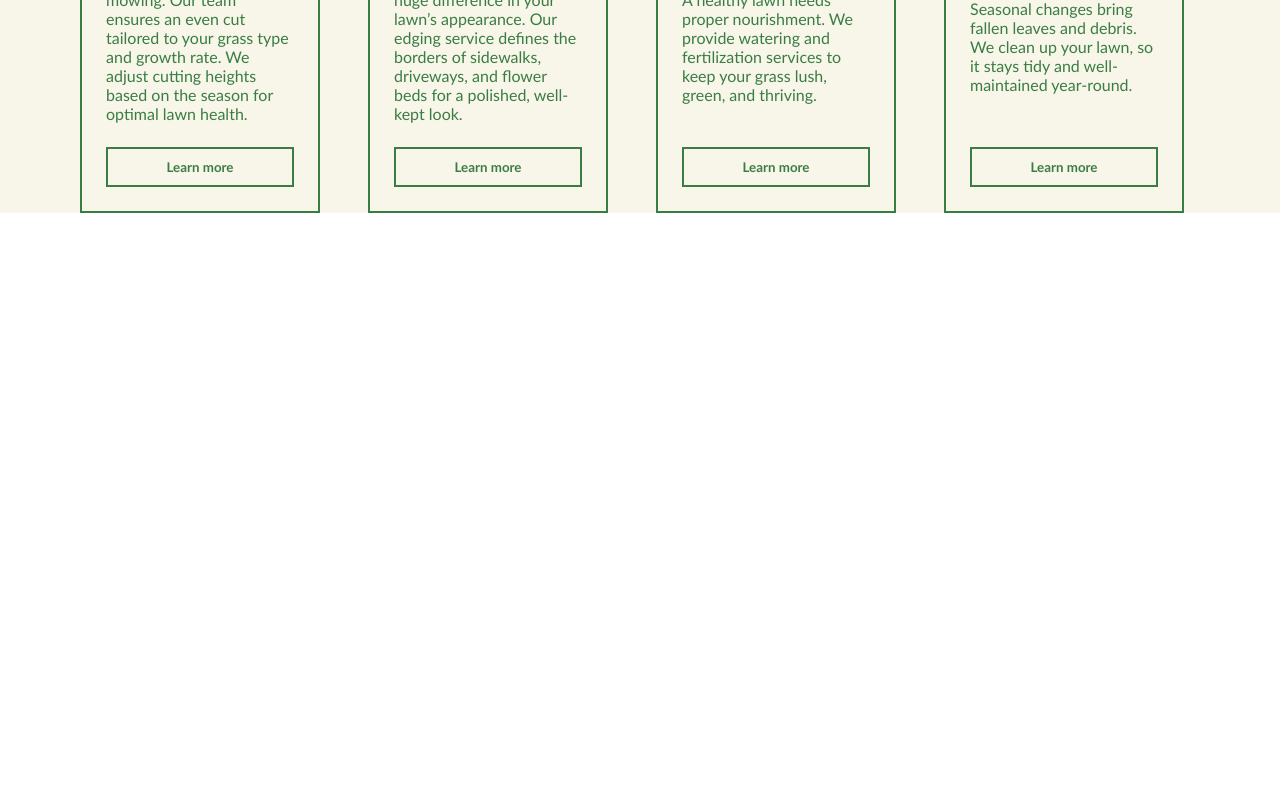
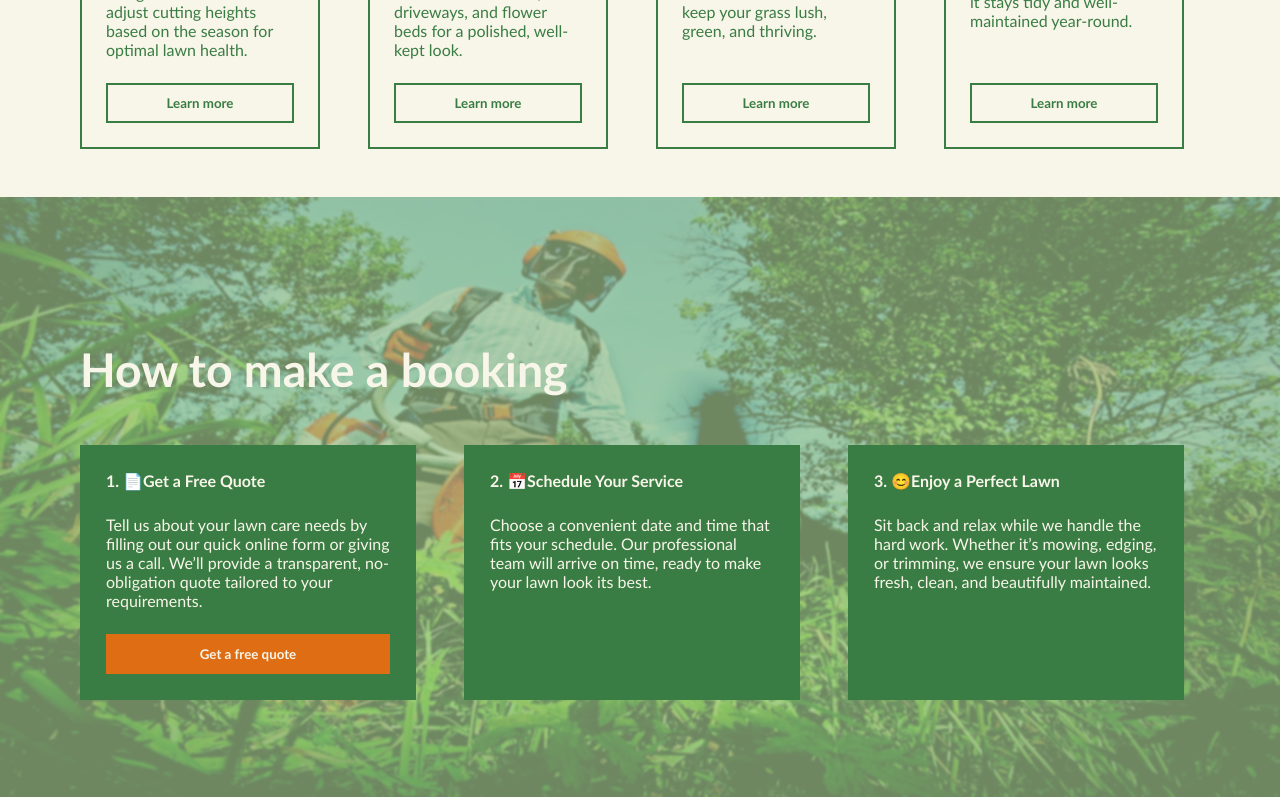
Before and after one commit to SthembisoVinjwa/garden_services, a React (Vite) app in the folder react/: page / in a window 1280 px wide. Shown: the part 1377-2177 px from the top of the page. Before the commit the page ends 1590 px from the top, so only its background shows below. Built offline with nearby package versions, Linux system fonts and the light colour scheme.

Commit message:
Add how to section

```diff
--- a/react/src/components/About.css
+++ b/react/src/components/About.css
@@ -1,7 +1,7 @@
 .aboutWrapper {
     display: flex;
     flex-direction: column;
-    padding: 5em 5em;
+    padding: 3em 5em;
     gap: 3em;
     color: var(--main);
 }
--- a/react/src/components/Header.css
+++ b/react/src/components/Header.css
@@ -1,4 +1,7 @@
 .headerWrapper {
+    position: sticky;
+    top: 0;
+    z-index: 1;
     background-color: var(--main);
     color: var(--background);
     font-weight: bold;
--- a/react/src/components/Header.tsx
+++ b/react/src/components/Header.tsx
@@ -15,9 +15,6 @@ const Header = () => {
         <li>
           <NavLink to="/">Services</NavLink>
         </li>
-        <li>
-          <NavLink to="/">Contact us</NavLink>
-        </li>
       </ul>
     </div>
   );
--- /dev/null
+++ b/react/src/components/How.css
@@ -0,0 +1,57 @@
+.howWrapper {
+    height: 600px;
+    width: 100%;
+    position: relative;
+}
+
+.howWrapper img {
+    width: 100%;
+    height: 600px;
+}
+
+.howContent {
+    position: absolute;
+    display: flex;
+    flex-direction: column;
+    justify-content: center;
+    top: 0;
+    left: 0;
+    background-color: rgba(157, 192, 139, 0.7);
+    backdrop-filter: blur(1px);
+    color: var(--background);
+    width: 100%;
+    height: 100%;
+}
+
+.howCard {
+    margin: 3em 5em;
+    display: flex;
+    flex-direction: column;
+    gap: 1.5em;
+}
+
+.howCard h1 {
+    font-size: 2.9em;
+}
+
+.steps {
+    margin: 0 5em;
+    display: flex;
+    flex-direction: row;
+    flex-wrap: wrap;
+    gap: 3em;
+}
+
+.stepCard {
+    background-color: var(--main);
+    width: 21em;
+    border: 0.15em solid var(--main);
+    display: flex;
+    flex-direction: column;
+    padding: 1.5em;
+    gap: 1.5em;
+}
+
+.stepTitle {
+    font-weight: bold;
+}
--- /dev/null
+++ b/react/src/components/How.tsx
@@ -0,0 +1,43 @@
+import "./How.css";
+
+const How = () => {
+  return (
+    <section className="howWrapper">
+      <img src="src/images/garden-how.jpg" alt="Man cutting grass" />
+      <div className="howContent">
+        <div className="howCard">
+          <h1>How to make a booking</h1>
+        </div>
+        <div className="steps">
+          <div className="stepCard">
+            <div className="stepTitle">1. 📄Get a Free Quote</div>
+            <p>
+              Tell us about your lawn care needs by filling out our quick online
+              form or giving us a call. We’ll provide a transparent,
+              no-obligation quote tailored to your requirements.
+            </p>
+            <button className="mainButton"> Get a free quote</button>
+          </div>
+          <div className="stepCard">
+            <div className="stepTitle">2. 📅Schedule Your Service</div>
+            <p>
+              Choose a convenient date and time that fits your schedule. Our
+              professional team will arrive on time, ready to make your lawn
+              look its best.
+            </p>
+          </div>
+          <div className="stepCard">
+            <div className="stepTitle">3. 😊Enjoy a Perfect Lawn</div>
+            <p>
+              Sit back and relax while we handle the hard work. Whether it’s
+              mowing, edging, or trimming, we ensure your lawn looks fresh,
+              clean, and beautifully maintained.
+            </p>
+          </div>
+        </div>
+      </div>
+    </section>
+  );
+};
+
+export default How;
--- a/react/src/components/Services.css
+++ b/react/src/components/Services.css
@@ -2,6 +2,7 @@
     display: flex;
     flex-direction: column;
     padding: 0em 5em;
+    padding-bottom: 3em;
     gap: 1.5em;
     color: var(--main);
 }
@@ -27,3 +28,7 @@
     background-color: var(--secondary);
     color: var(--background);
 }
+
+.serviceTitle {
+    font-weight: bold;
+}
--- a/react/src/pages/Home.tsx
+++ b/react/src/pages/Home.tsx
@@ -1,5 +1,6 @@
 import About from "../components/About";
 import Hero from "../components/Hero";
+import How from "../components/How";
 import Services from "../components/Services";
 
 const Home = () => {
@@ -8,6 +9,7 @@ const Home = () => {
       <Hero />
       <About />
       <Services />
+      <How />
     </div>
   );
 };
```
Also changed, not shown: react/src/components/Services.tsx (+3 -5 lines), react/src/images/garden-how.jpg (added).
